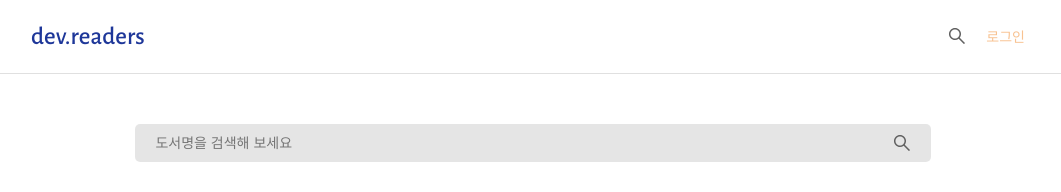
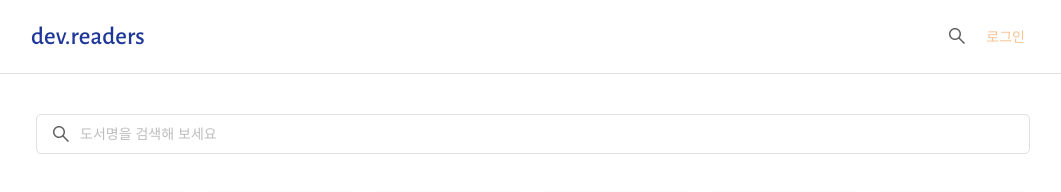
Before and after one commit to reesekimm/dev.readers, a Next.js app in the folder client/: page /search/book in a window 1280 px wide. Shown: the top 192 px of the page, without its empty margins (107-1168 px from the left). Built offline with nearby package versions, Linux system fonts and the light colour scheme; grey boxes are pictures that could not be loaded.

Commit message:
[#8] refactor: Search -> Input 대체
Search 컴포넌트를 Input 컴포넌트로 대체함

```diff
--- /dev/null
+++ b/client/src/components/atoms/Input/index.tsx
@@ -0,0 +1,49 @@
+import React, { useMemo } from 'react';
+import { SearchOutlined } from '@ant-design/icons';
+
+import * as S from './style';
+
+export interface Props {
+  [key: string]: unknown;
+  /** name of input */
+  inputName: string;
+  /** input type (text(default), search) */
+  type?: 'text' | 'search';
+  /** defaultValue of input */
+  defaultValue?: string;
+  /** placeholder content */
+  placeholder?: string;
+  /** input value(state) */
+  value?: string | number;
+  /** onChange handler(setState) */
+  onChange?: (e: React.ChangeEvent<HTMLInputElement>) => void;
+}
+
+function Input({
+  inputName,
+  type = 'text',
+  defaultValue,
+  placeholder,
+  value,
+  onChange,
+  ...props
+}: Props): React.ReactElement {
+  const iconStyle = useMemo(() => ({ color: '#616161', fontSize: '18px', marginLeft: '5px' }), []);
+
+  return (
+    <S.Container {...props}>
+      {type === 'search' && <SearchOutlined style={iconStyle} />}
+      <S.Input
+        name={inputName}
+        type={type}
+        placeholder={placeholder}
+        defaultValue={defaultValue}
+        value={value}
+        onChange={onChange}
+        autoComplete="off"
+      />
+    </S.Container>
+  );
+}
+
+export default Input;
--- /dev/null
+++ b/client/src/components/atoms/Input/style.ts
@@ -0,0 +1,25 @@
+import styled from 'styled-components';
+
+export const Container = styled.div`
+  display: flex;
+  justify-content: space-between;
+  align-items: center;
+  background: #fff;
+  border: 1px solid ${({ theme }) => theme.palette.gray2};
+  border-radius: 5px;
+  font-size: ${({ theme }) => theme.fontSizes.sm};
+  width: 100%;
+  height: 4rem;
+  padding: 1rem;
+  position: relative;
+`;
+
+export const Input = styled.input`
+  flex: 1;
+  border: 0;
+  outline: 0;
+  padding-left: 1rem;
+  ::placeholder {
+    color: ${({ theme }) => theme.palette.gray3};
+  }
+`;
--- a/client/src/components/index.ts
+++ b/client/src/components/index.ts
@@ -1,13 +1,13 @@
 export { default as Button } from './atoms/Button';
 export { default as Divider } from './atoms/Divider';
 export { default as Img } from './atoms/Img';
+export { default as Input } from './atoms/Input';
 export { default as RatingTag } from './atoms/RatingTag';
 export { default as Text } from './atoms/Text';
 
 export { default as BookInfo } from './molecules/BookInfo';
 export { default as BookListItem } from './molecules/BookListItem';
 export { default as ReviewListItem } from './molecules/ReviewListItem';
-export { default as Search } from './molecules/Search';
 
 export { default as BookList } from './organisms/BookList';
 export { default as Footer } from './organisms/Footer';
--- a/client/src/components/molecules/Search/index.tsx
+++ /dev/null
@@ -1,46 +0,0 @@
-import React, { useCallback, useMemo } from 'react';
-import { SearchOutlined } from '@ant-design/icons';
-
-import { Button } from '@components';
-import { useInput } from '@hooks';
-import * as S from './style';
-
-interface Props {
-  [key: string]: unknown;
-}
-
-function Search({ ...props }: Props): React.ReactElement {
-  const [searchInput, onChangeSearchInput, setSearchInput] = useInput('');
-  const onSubmitHandler = useCallback(
-    (e) => {
-      e.preventDefault();
-      if (!searchInput) return;
-      console.log(searchInput);
-      setSearchInput('');
-    },
-    [searchInput]
-  );
-
-  const iconStyle = useMemo(() => ({ color: '#616161', fontSize: '18px' }), []);
-
-  return (
-    <S.Container onSubmit={onSubmitHandler} {...props}>
-      <label htmlFor="search_query">
-        <S.StyledInput
-          id="search_query"
-          name="search_query"
-          type="text"
-          aria-label="검색창"
-          placeholder="도서명을 검색해 보세요"
-          value={searchInput}
-          onChange={onChangeSearchInput}
-        />
-      </label>
-      <Button btnType="submit" styleType="plain">
-        <SearchOutlined style={iconStyle} />
-      </Button>
-    </S.Container>
-  );
-}
-
-export default Search;
--- a/client/src/components/molecules/Search/style.ts
+++ /dev/null
@@ -1,31 +0,0 @@
-import styled from 'styled-components';
-
-export const Container = styled.form`
-  display: flex;
-  justify-content: space-between;
-  align-items: center;
-  background: rgba(0, 0, 0, 0.1);
-  border-radius: 5px;
-  font-size: ${({ theme }) => theme.fontSizes.sm};
-  width: 100%;
-  height: 3.8rem;
-  padding: 1rem;
-  padding-left: 2rem;
-  position: relative;
-
-  @media only screen and (min-width: ${({ theme }) => theme.breakpoints.sm}) {
-    width: 80%;
-  }
-`;
-
-export const StyledInput = styled.input`
-  flex: 1;
-  border: 0;
-  outline: 0;
-  background: transparent;
-  position: absolute;
-  top: 0;
-  bottom: 0;
-  left: 2rem;
-  width: 90%;
-`;
--- a/client/src/components/organisms/Header/index.tsx
+++ b/client/src/components/organisms/Header/index.tsx
@@ -19,7 +19,7 @@ function Header(): React.ReactElement {
           </a>
         </Link>
         <S.ButtonContainer>
-          <Button type="inLink" href="/search/all" styleType="plain">
+          <Button type="inLink" href="/search/book" styleType="plain">
             <SearchOutlined style={iconStyle} />
           </Button>
           <Button styleType="plain">로그인</Button>
--- a/client/src/pages/search/book.tsx
+++ b/client/src/pages/search/book.tsx
@@ -1,12 +1,34 @@
-import React from 'react';
+import React, { useCallback, useState } from 'react';
+import { useRouter } from 'next/router';
 
-import { SearchBookTemplate, BookList, Search as SearchBar } from '@components';
+import { SearchBookTemplate, BookList, Input } from '@components';
 import searchResult from '../../assets/aladin_search.json';
 
 function Search(): React.ReactElement {
+  const router = useRouter();
+
+  const [inputValue, setInputValue] = useState<string>('');
+
+  const onChangeInput = useCallback(
+    (e) => {
+      setInputValue(e.target.value);
+      router.push(`/search/book?query=${e.target.value}`, undefined, { shallow: true });
+    },
+    [router]
+  );
+
   return (
     <SearchBookTemplate
-      searchBar={<SearchBar style={{ margin: '2rem auto 4rem' }} />}
+      searchBar={
+        <Input
+          inputName="search"
+          type="search"
+          placeholder="도서명을 검색해 보세요"
+          value={inputValue}
+          onChange={onChangeInput}
+          style={{ margin: '1rem auto 4rem' }}
+        />
+      }
       bookList={<BookList books={searchResult.item} />}
     />
   );
```
Also changed, not shown: client/src/pages/search/all.tsx (+25 -3 lines), client/.eslintrc.json.
